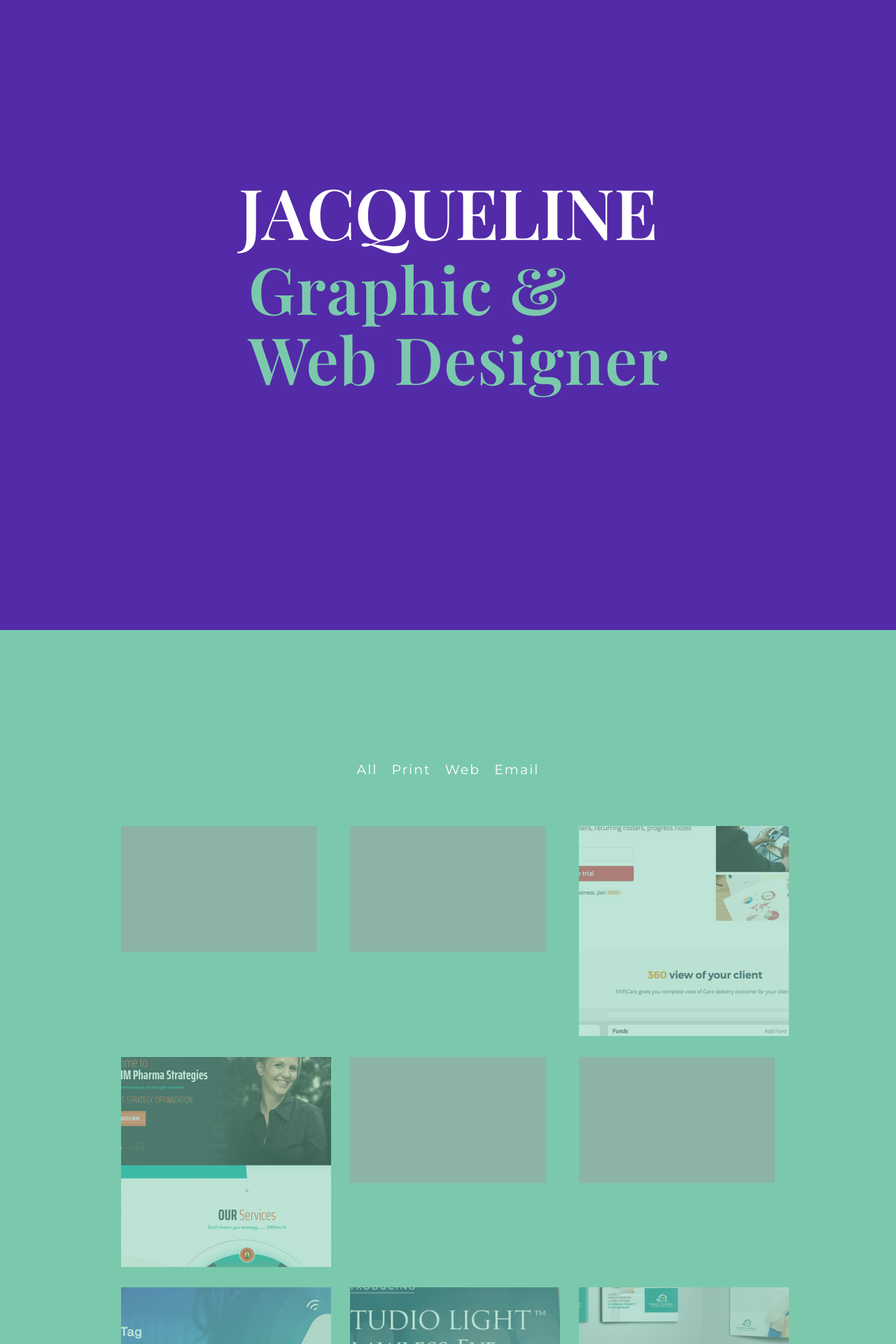
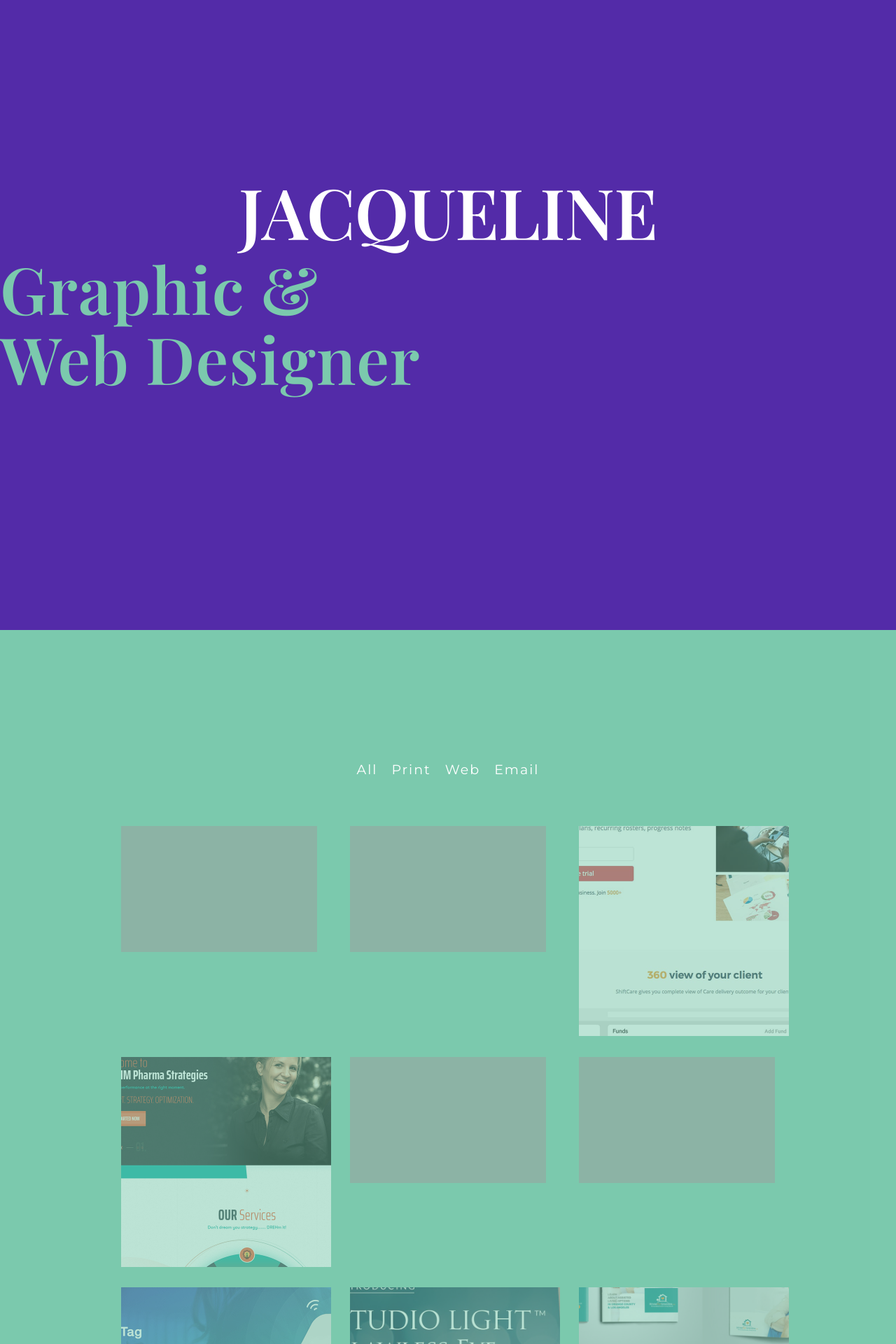
Before and after one commit to zeny11-11/jmorales, a Jekyll site: the page built from index.html, in a window 1280 px wide. Shown: the top 1920 px of the page at 70% size. Built offline with Jekyll 4.4.1, drawn with Linux system fonts in a browser that asks for light colours; nearby versions of some CDN libraries; Markdown is read by kramdown in place of the engine named in the settings.

Commit message:
Update index.html

```diff
--- a/index.html
+++ b/index.html
@@ -9,9 +9,9 @@
 <div id="logo" class="fadeInDown animated">
 
   <h1>JACQUELINE</h1>
-  <div id="subtitle-wrapper"> <!-- for b/w version remove this div -->
-  <h3 class="text-focus-in floating">Graphic &</h3>
-  <h3 class="text-focus-in floating">Web Designer</h3>
+  <div id="subtitle-wrapper floating"> <!-- for b/w version remove this div -->
+  <h3 class="text-focus-in">Graphic &</h3>
+  <h3 class="text-focus-in">Web Designer</h3>
   </div>
 </div>
 
```
